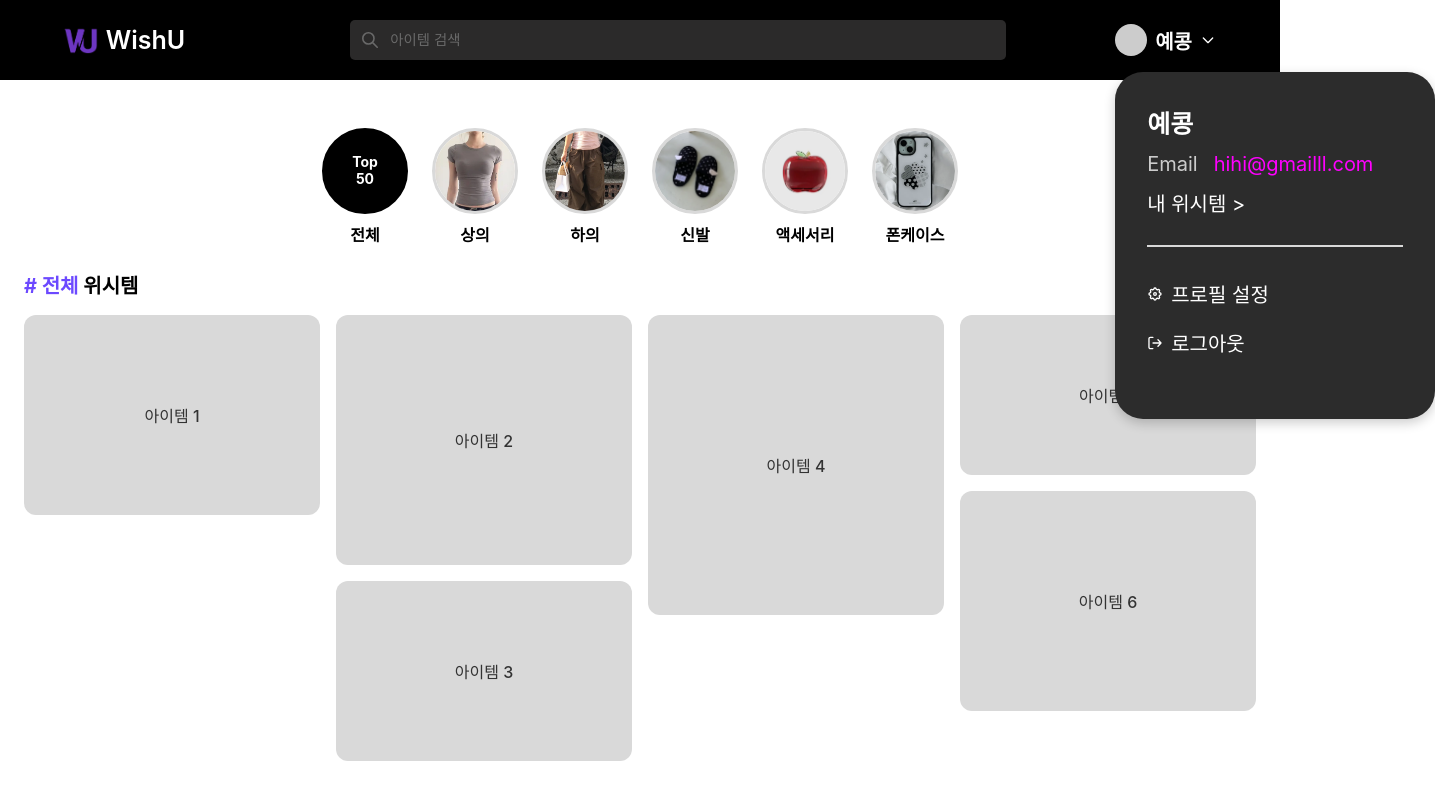
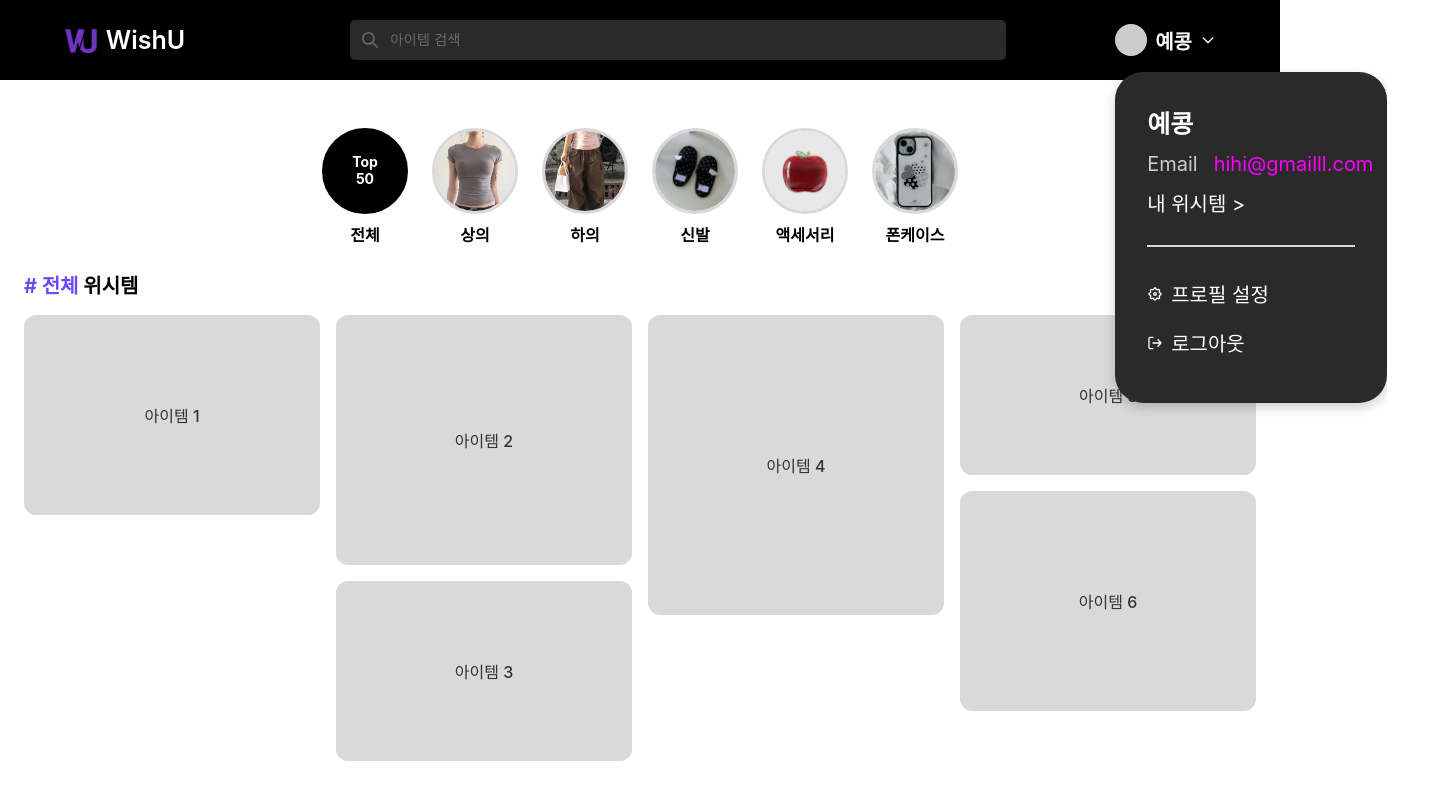
Before and after one commit to Team-WishU/wishu_frontend, a React (Create React App) app: page / in a window 1280 px wide. Both pictures are taken after a click on the picture 1207 px from the left and 40 px from the top of the page. Shown: the whole page, 1435 px wide, since content can reach past the window. Built offline with nearby package versions, Linux system fonts and the light colour scheme.

Commit message:
userMenu

```diff
--- a/src/styles/UserMenu.css
+++ b/src/styles/UserMenu.css
@@ -2,9 +2,9 @@
   position: absolute;
   top: 3rem;
   right: 10;
-  width: 20rem; /* 약 352px */
-  height: 21.7rem; /* 약 427px */
-  background: #2c2c2c;
+  width: 17rem; /* 약 352px */
+  height: 20.7rem; /* 약 427px */
+  background: #2b2a2a;
   border-radius: 28px;
   padding: 2rem;
   box-shadow: 0 0.25rem 0.75rem rgba(0, 0, 0, 0.2);
```
